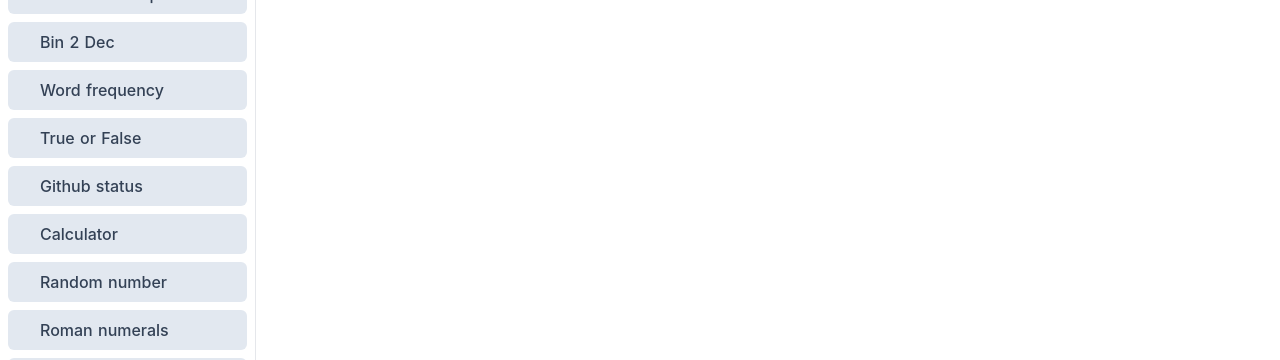
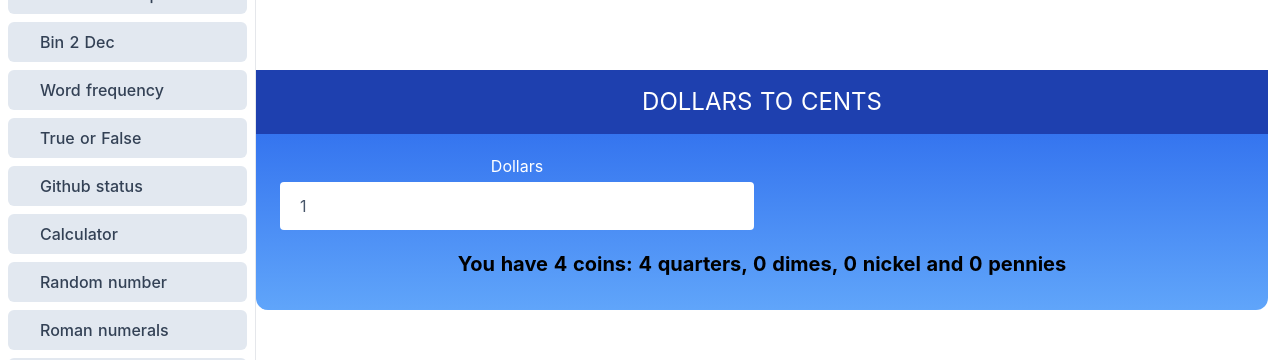
Before and after one commit to Matej-ch/vue-small-projects, a Nuxt app: page /dollars in a window 1280 px wide. Shown: the part 210-570 px from the top of the page. Built offline with nearby package versions, Linux system fonts and the light colour scheme; some icons are missing.

Commit message:
Dollar to cents

```diff
--- /dev/null
+++ b/components/DollarsToCents.vue
@@ -0,0 +1,74 @@
+<template>
+    <div>
+        <div class="component-header">
+            <h2>Dollars to cents</h2>
+        </div>
+
+        <div class="px-4 py-5">
+            <div class="flex flex-col text-white">
+                <div class="flex items-end justify-between mb-5">
+                    <div class="flex flex-col text-center w-3/6 px-2">
+                        <label class="mb-1" for="weight-kilograms">Dollars</label>
+
+                        <input v-model="dollars" @keyup="convert" type="number" step="0.01" min="0"
+                               class="py-3 px-5 rounded focus:outline-none text-slate-600 focus:text-slate-600"
+                        >
+                    </div>
+                </div>
+            </div>
+
+            <div class="flex items-center justify-between mb-3 w-full flex-col">
+                <div class="flex flex-col text-right px-2 font-bold text-xl">
+                    You have {{pennies + nickel + dime + quarter}} coins: {{quarter}} quarters, {{dime}} dimes,
+                    {{nickel}} nickel and {{pennies}} pennies
+                </div>
+            </div>
+
+        </div>
+    </div>
+</template>
+
+<script setup>
+import {onMounted, ref} from "vue";
+
+const dollars = ref(1);
+
+const pennies = ref(0);
+const nickel = ref(0);
+const dime = ref(0);
+const quarter = ref(0);
+
+onMounted(() => {
+    convert();
+})
+
+function convert() {
+
+    let balance = formatDollarsToCents(dollars.value);
+
+    quarter.value = Math.floor(balance / 25);
+    balance = balance % 25;
+
+    dime.value = Math.floor(balance / 10);
+    balance = balance % 10;
+
+    nickel.value = Math.floor(balance / 5);
+    balance = balance % 5;
+
+    pennies.value = Math.floor(balance);
+
+}
+
+function formatDollarsToCents(value) {
+    value = (value + '').replace(/[^\d.-]/g, '');
+    if (value && value.includes('.')) {
+        value = value.substring(0, value.indexOf('.') + 3);
+    }
+
+    return value ? Math.round(parseFloat(value) * 100) : 0;
+}
+</script>
+
+<style scoped>
+
+</style>
--- a/pages/dollars.vue
+++ b/pages/dollars.vue
@@ -1,9 +1,10 @@
 <template>
-
+    <DollarsToCents/>
 </template>
 
 <script setup>
 
+import DollarsToCents from "../components/DollarsToCents";
 </script>
 
 <style scoped>
```
